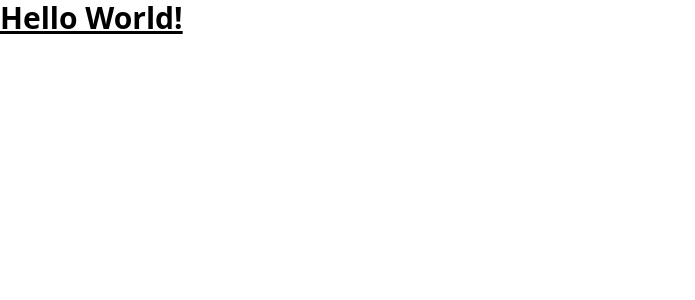
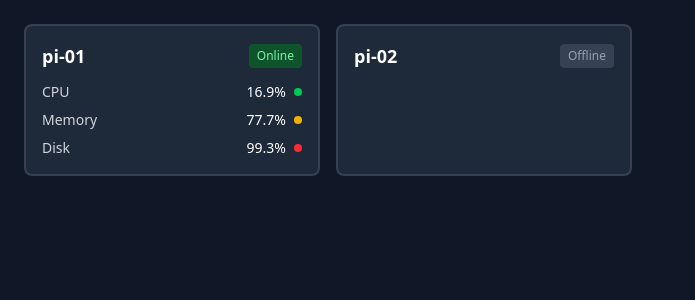
Before and after one commit to gabrielg2020/monitor-frontend, a React (Vite) app: page / in a window 1280 px wide. Shown: the top 300 px of the page, without its empty margins (0-695 px from the left). Built offline with nearby package versions, Linux system fonts and the light colour scheme.

Commit message:
feat: create dashboard
Signed-off-by: Gabriel Guimaraes <80750139+gabrielg2020@users.noreply.github.com>

```diff
--- a/src/App.tsx
+++ b/src/App.tsx
@@ -1,9 +1,11 @@
+import Dashboard from "./components/dashboard/Dashboard.tsx";
+
 function App() {
 
   return (
-    <>
-      <h1 className={"text-3xl font-bold underline"}>Hello World!</h1>
-    </>
+      <div className="min-h-screen bg-gray-900 p-6">
+          <Dashboard />
+      </div>
   )
 }
 
--- /dev/null
+++ b/src/components/dashboard/Dashboard.tsx
@@ -0,0 +1,25 @@
+import MetricCard from "./MetricCard.tsx";
+
+function Dashboard() {
+
+    return (
+        <div className="grid grid-cols-1 md:grid-cols-2 lg:grid-cols-3 xl:grid-cols-4 gap-4">
+            <MetricCard
+                hostname="pi-01"
+                isOnline={true}
+                cpuUsage={16.9}
+                memoryUsage={77.7}
+                diskUsage={99.3}
+            />
+            <MetricCard
+                hostname="pi-02"
+                isOnline={false}
+                cpuUsage={88.1}
+                memoryUsage={22.4}
+                diskUsage={19.5}
+            />
+        </div>
+    )
+}
+
+export default Dashboard
--- a/src/components/dashboard/MetricCard.tsx
+++ b/src/components/dashboard/MetricCard.tsx
@@ -1,27 +1,57 @@
-function MetricCard() {
+import {getUsageColour} from "../../utils/usageHelpers.ts";
 
+interface MetricCardProps {
+    hostname: string;
+    isOnline: boolean;
+    cpuUsage: number;
+    memoryUsage: number;
+    diskUsage: number;
+}
+
+function MetricCard({ hostname, isOnline, cpuUsage, memoryUsage, diskUsage }: MetricCardProps) {
+    // If the device is offline, show a simplified card
+    if (!isOnline) {
+        return (
+            <div className="bg-gray-800 rounded-lg p-4 border-2 border-gray-700">
+                {/*Header*/}
+                <div className="flex items-center justify-between mb-3">
+                    <h2 className="text-lg font-semibold text-white">{hostname}</h2>
+                    <span className="px-2 py-1 text-xs rounded bg-gray-700 text-gray-400">Offline</span>
+                </div>
+            </div>
+        )
+    }
+    // If the device is online, show the full card with metrics
     return (
-        <div>
-            // Header
-            <div><h2>pi-name</h2></div>
-            <div><h2>status</h2></div>
+        <div className="bg-gray-800 rounded-lg p-4 border-2 border-gray-700 hover:border-blue-500 cursor-pointer transition-all">
+            {/*Header*/}
+            <div className="flex items-center justify-between mb-3">
+                <h2 className="text-lg font-semibold text-white">{hostname}</h2>
+                <span className="px-2 py-1 text-xs rounded bg-green-900 text-green-300">Online</span>
+            </div>
 
-            // Body
-            <div>
-                <div>
-                    <h5>CPU</h5>
-                    <p>16.9%</p>
-                    <div className="w-2 h-2 rounded-full bg-green-500"></div>
+            {/*Body*/}
+            <div className="space-y-2">
+                <div className="flex items-center justify-between">
+                    <span className="text-sm text-gray-300">CPU</span>
+                    <div className="flex items-center gap-2">
+                        <span className="text-sm font-medium text-white">{cpuUsage + "%"}</span>
+                        <div className={`w-2 h-2 rounded-full ${getUsageColour(cpuUsage)}`}></div>
+                    </div>
                 </div>
-                <div>
-                    <h5>Memory</h5>
-                    <p>77.7%</p>
-                    <div className="w-2 h-2 rounded-full bg-yellow-500"></div>
+                <div className="flex items-center justify-between">
+                    <span className="text-sm text-gray-300">Memory</span>
+                    <div className="flex items-center gap-2">
+                        <span className="text-sm font-medium text-white">{memoryUsage + "%"}</span>
+                        <div className={`w-2 h-2 rounded-full ${getUsageColour(memoryUsage)}`}></div>
+                    </div>
                 </div>
-                <div>
-                    <h5>Disk</h5>
-                    <p>99.3%</p>
-                    <div className="w-2 h-2 rounded-full bg-red-500"></div>
+                <div className="flex items-center justify-between">
+                    <span className="text-sm text-gray-300">Disk</span>
+                    <div className="flex items-center gap-2">
+                        <span className="text-sm font-medium text-white">{diskUsage + "%"}</span>
+                        <div className={`w-2 h-2 rounded-full ${getUsageColour(diskUsage)}`}></div>
+                    </div>
                 </div>
             </div>
         </div>
--- /dev/null
+++ b/src/utils/usageHelpers.ts
@@ -0,0 +1,12 @@
+// A utility function to determine the usage colour based on usage percentage
+// Returns the appropriate Tailwind CSS class
+function getUsageColour(usage:number) :string {
+    if (usage > 90) {
+        return "bg-red-500";
+    }
+    if (usage > 70) {
+        return "bg-yellow-500";
+    }
+    return "bg-green-500";
+}
+export { getUsageColour };
```
